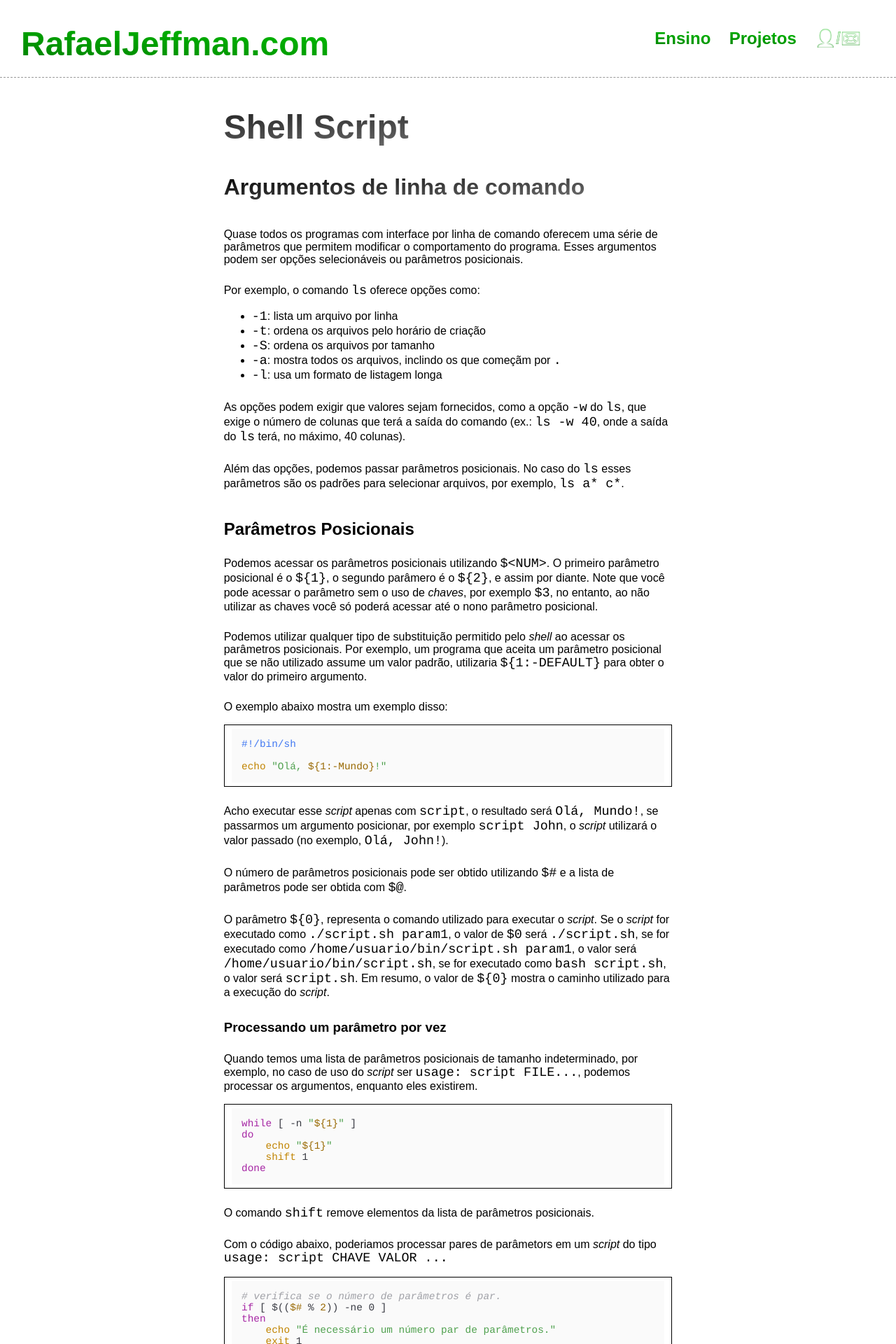
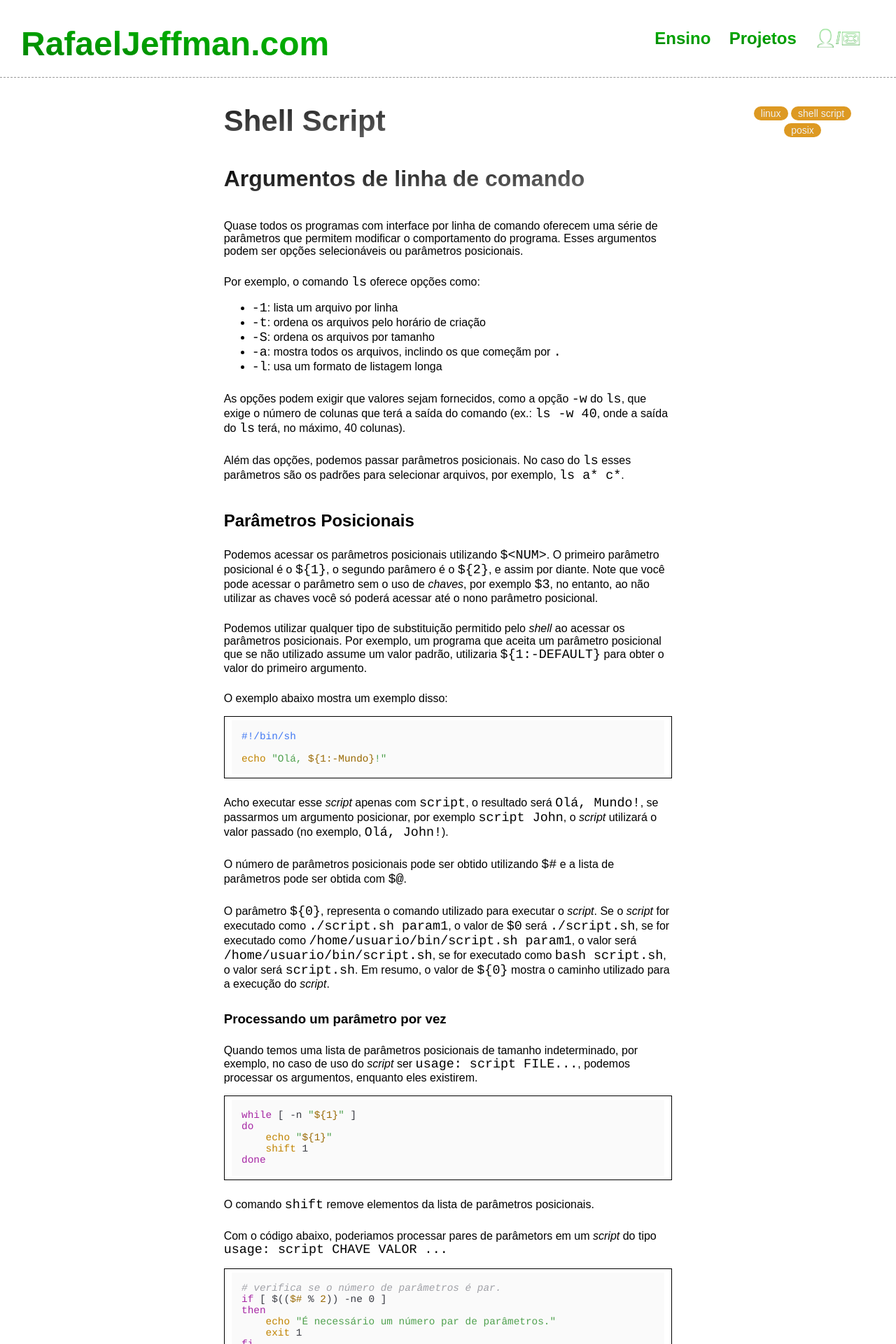
Before and after one commit to rafasgj/rafaeljeffman.com, a Jekyll site: the page built from tools/shellscript/posix-getopts.md, in a window 1280 px wide. Shown: the top 1920 px of the page at 70% size. Built offline with Jekyll 4.4.1, drawn with Linux system fonts in a browser that asks for light colours; nearby versions of some CDN libraries.

Commit message:
tags: Enable tag display on pages

```diff
--- a/_layouts/main.html
+++ b/_layouts/main.html
@@ -53,12 +53,12 @@
             <div id="header">
                 {% include header.html %}
             </div>
+            <div id="tags">
+                {% for tag in page.tags %}
+                   <div class="tag">{{ tag }}</div>
+                {% endfor %}
+            </div>
             <div id="contents">
-                <div id="tags">
-                    {% for tag in page.tags %}
-                       <div class="tag">{{ tag }}</div>
-                    {% endfor %}
-                </div>
                 {% if page.section %}
                     <h1 id="section_header">{{ page.section }}</h1>
                 {% endif %}
--- a/css/site.css
+++ b/css/site.css
@@ -221,15 +221,17 @@ ol > li {
 }
 
 #tags {
-    float: right;
-    max-width: 25ch;
+    float: left;
+    max-width: 20ch;
     text-align: center;
-    display: none;
+    position: absolute;
+    top: 150px;
+    right: 5ch;
 }
 .tag {
     border-radius: 15px 15px;
-    background-color: #999;
-    color: #eee;
+    background-color: #d92;
+    color: #f0f0f0;
     text-align: center;
     display: inline-block;
     padding: 2px 10px;
@@ -238,11 +240,9 @@ ol > li {
 }
 
 #section_header {
-    font-size: 48px;
+    font-size: 42px;
     margin-top: 5px;
     padding-top: 1.5ex;
-    max-width: 12em;
-    width: 12em;
 }
 
 .section-title h1 {
```
